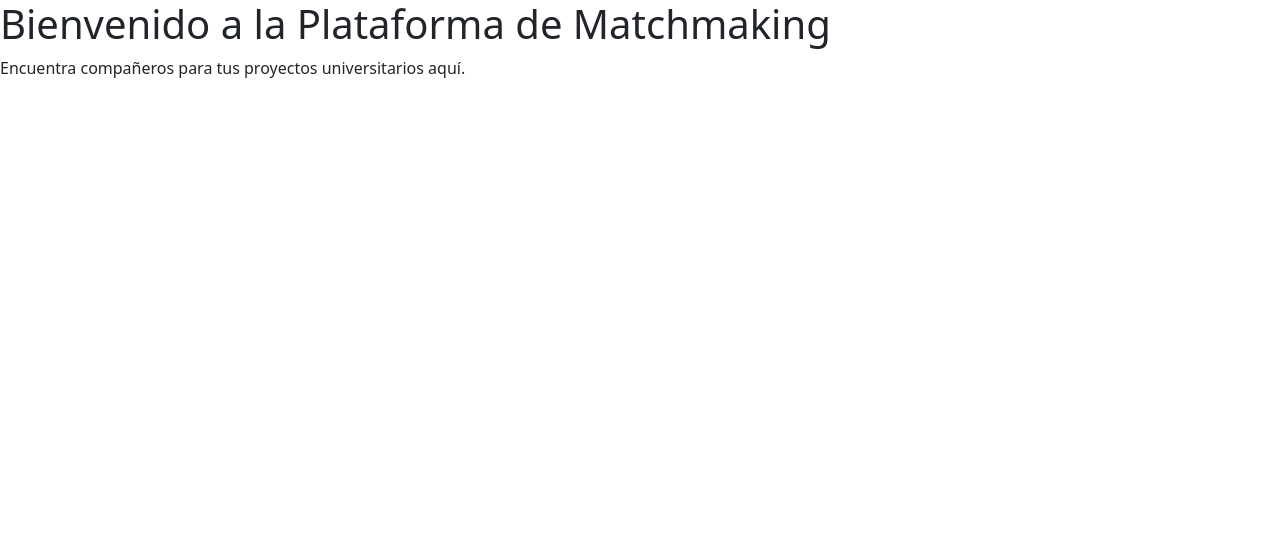
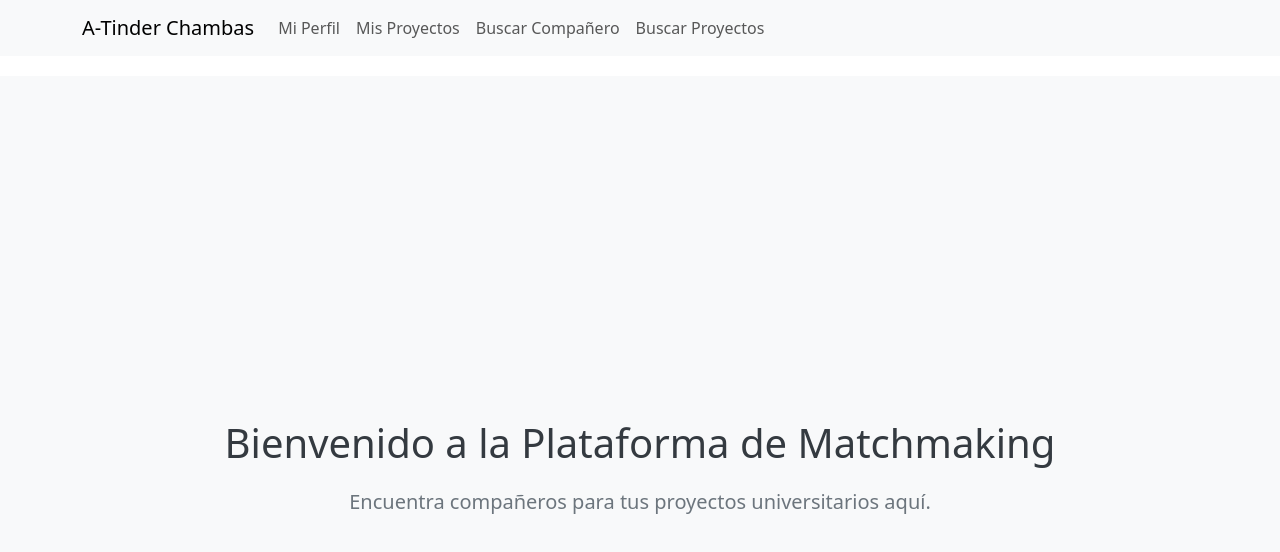
Before and after one commit to PrograWebFinal/T-Chambas, a Vue app: page / in a window 1280 px wide. Shown: the top 552 px of the page. Built offline with nearby package versions, Linux system fonts and the light colour scheme.

Commit message:
estructuracion

```diff
--- a/src/components/PaginaInicio.vue
+++ b/src/components/PaginaInicio.vue
@@ -1,7 +1,34 @@
 <template>
   <div>
-    <h1>Bienvenido a la Plataforma de Matchmaking</h1>
-    <p>Encuentra compañeros para tus proyectos universitarios aquí.</p>
+    <nav class="navbar navbar-expand-lg navbar-light bg-light">
+      <div class="container">
+        <a class="navbar-brand" href="#">A-Tinder Chambas</a>
+        <button class="navbar-toggler" type="button" data-bs-toggle="collapse" data-bs-target="#navbarNav" aria-controls="navbarNav" aria-expanded="false" aria-label="Toggle navigation">
+          <span class="navbar-toggler-icon"></span>
+        </button>
+        <div class="collapse navbar-collapse" id="navbarNav">
+          <ul class="navbar-nav">
+            <li class="nav-item">
+              <router-link to="/Perfil" class="nav-link">Mi Perfil</router-link>
+            </li>
+            <li class="nav-item">
+              <router-link to="/Proyectos" class="nav-link">Mis Proyectos</router-link>
+            </li>
+            <li class="nav-item">
+              <router-link to="/BuscarCompanero" class="nav-link">Buscar Compañero</router-link>
+            </li>
+            <li class="nav-item">
+              <router-link to="/BuscarProyectos" class="nav-link">Buscar Proyectos</router-link>
+            </li>
+          </ul>
+        </div>
+      </div>
+    </nav>
+
+    <div class="welcome-container">
+      <h1 class="text-center">Bienvenido a la Plataforma de Matchmaking</h1>
+      <p class="text-center lead">Encuentra compañeros para tus proyectos universitarios aquí.</p>
+    </div>
   </div>
 </template>
 
@@ -10,3 +37,30 @@ export default {
   name: 'PaginaInicio',
 };
 </script>
+
+<style scoped>
+.welcome-container {
+  display: flex;
+  flex-direction: column;
+  align-items: center;
+  justify-content: center;
+  min-height: 100vh;
+  background-color: #f8f9fa;
+  padding: 20px;
+}
+
+h1 {
+  margin-bottom: 20px;
+  font-size: 2.5rem;
+  color: #343a40;
+}
+
+p {
+  font-size: 1.25rem;
+  color: #6c757d;
+}
+
+.navbar {
+  margin-bottom: 20px;
+}
+</style>
```
